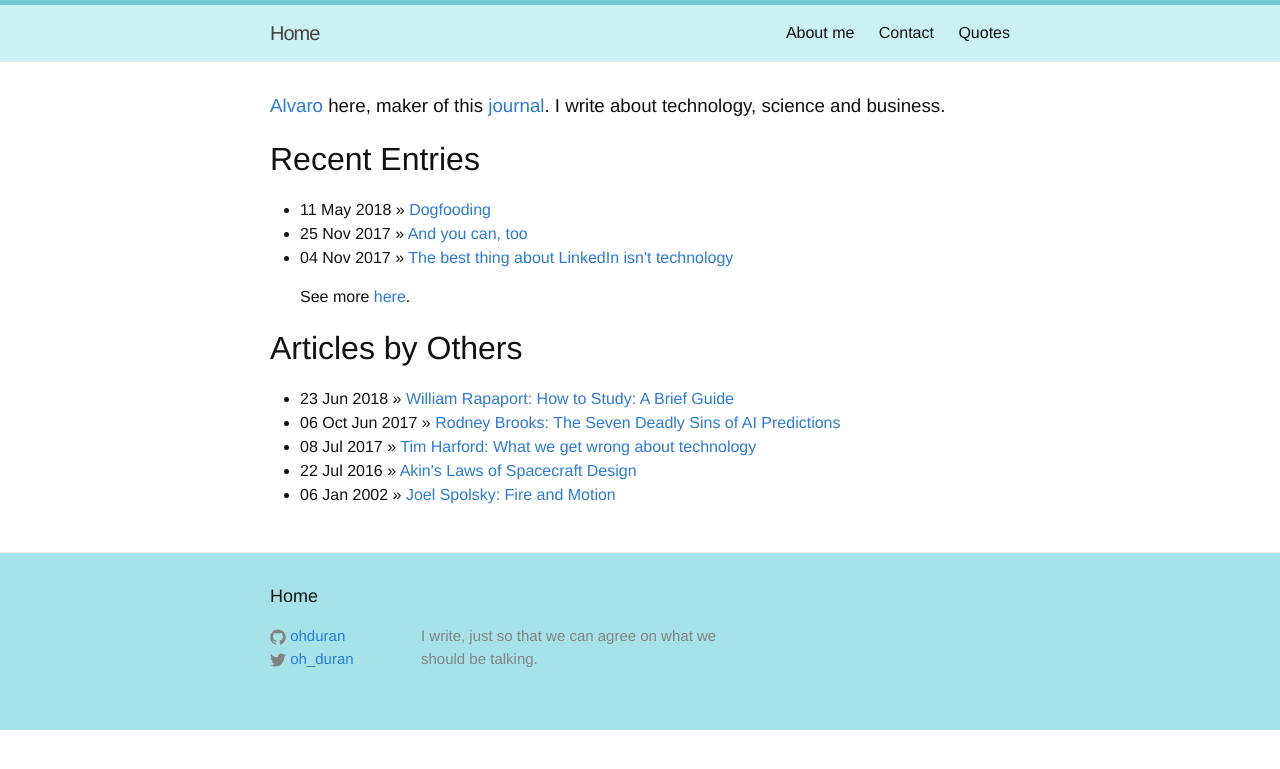
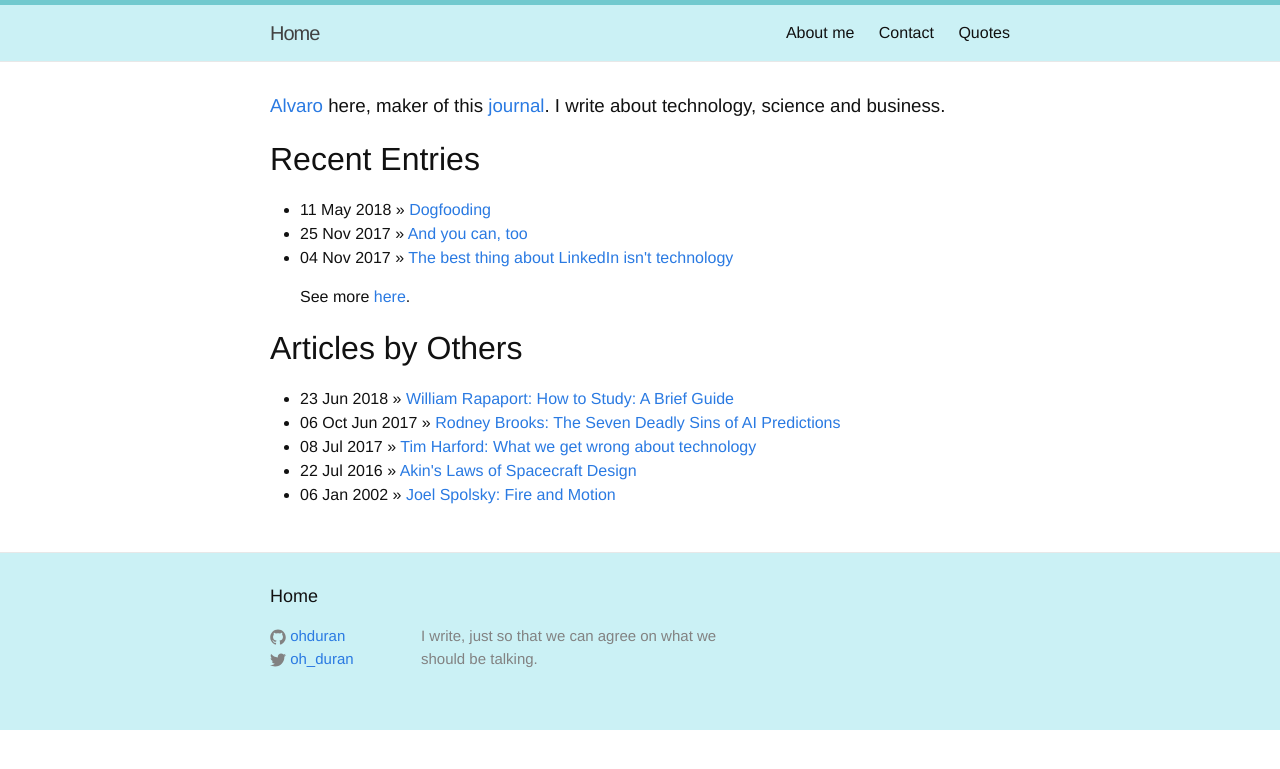
Before and after one commit to ohduran/ohduran.github.io, a Jekyll site: the page built from index.html, in a window 1280 px wide. Shown: the top 769 px of the page. Built offline with Jekyll 4.4.1, drawn with Linux system fonts in a browser that asks for light colours.

Commit message:
Changes in Format

```diff
--- a/css/main.scss
+++ b/css/main.scss
@@ -18,7 +18,7 @@ $text-color:       #111;
 $background-head:  #71c9ce;
 $background-header: #cbf1f5;
 $background-color: #e3fdfd;
-$background-footer: #a6e3e9;
+$background-footer: #cbf1f5;
 $brand-color:      #2a7ae2;
 
 $grey-color:       #828282;
```
